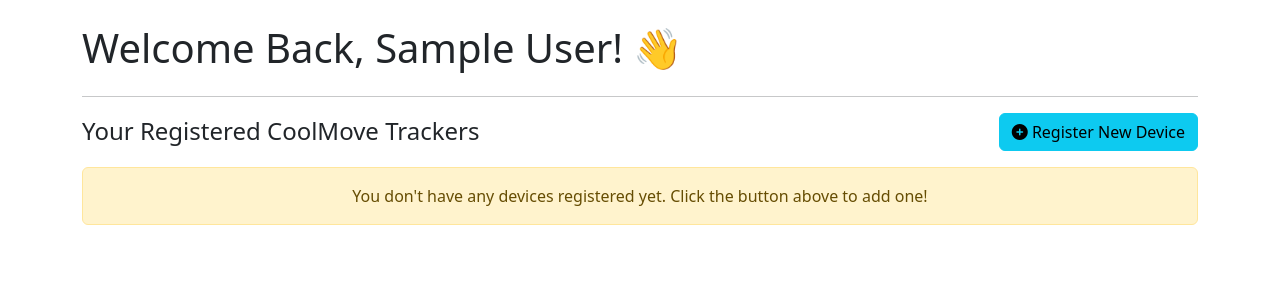
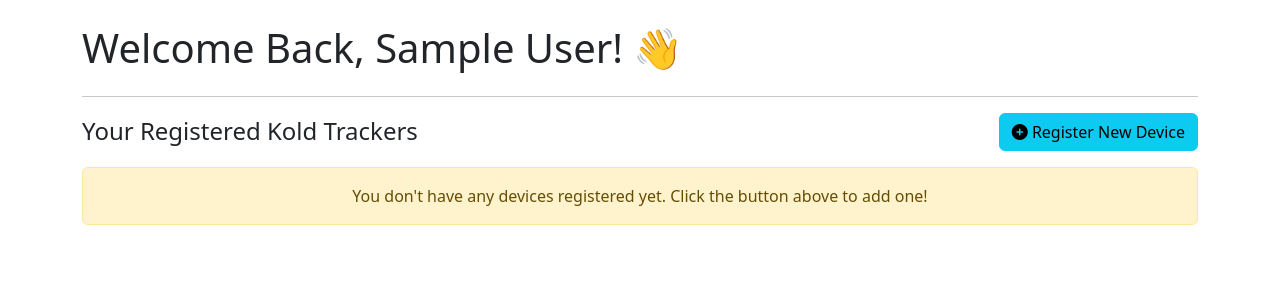
Before and after one commit to D-ARHO/coolMove, a Flask app: page /dashboard in a window 1280 px wide. Shown: the part 66-366 px from the top of the page. Run offline with Flask 3, Linux system fonts and the light colour scheme; the visitor is signed in with stand-in values (Sample User, id 1); some libraries are stand-ins or nearby versions.

Commit message:
Change header from 'CoolMove' to 'Kold' Trackers

```diff
--- a/web/templates/dashboard.html
+++ b/web/templates/dashboard.html
@@ -9,7 +9,7 @@
 
 <div class="row">
     <div class="col-12 mb-3 d-flex justify-content-between align-items-center">
-        <h2 class="h4 mb-0">Your Registered CoolMove Trackers</h2>
+        <h2 class="h4 mb-0">Your Registered Kold Trackers</h2>
         <a href="{{ url_for('add_device') }}" class="btn btn-info">
             <i class="fas fa-plus-circle"></i> Register New Device
         </a>
```
